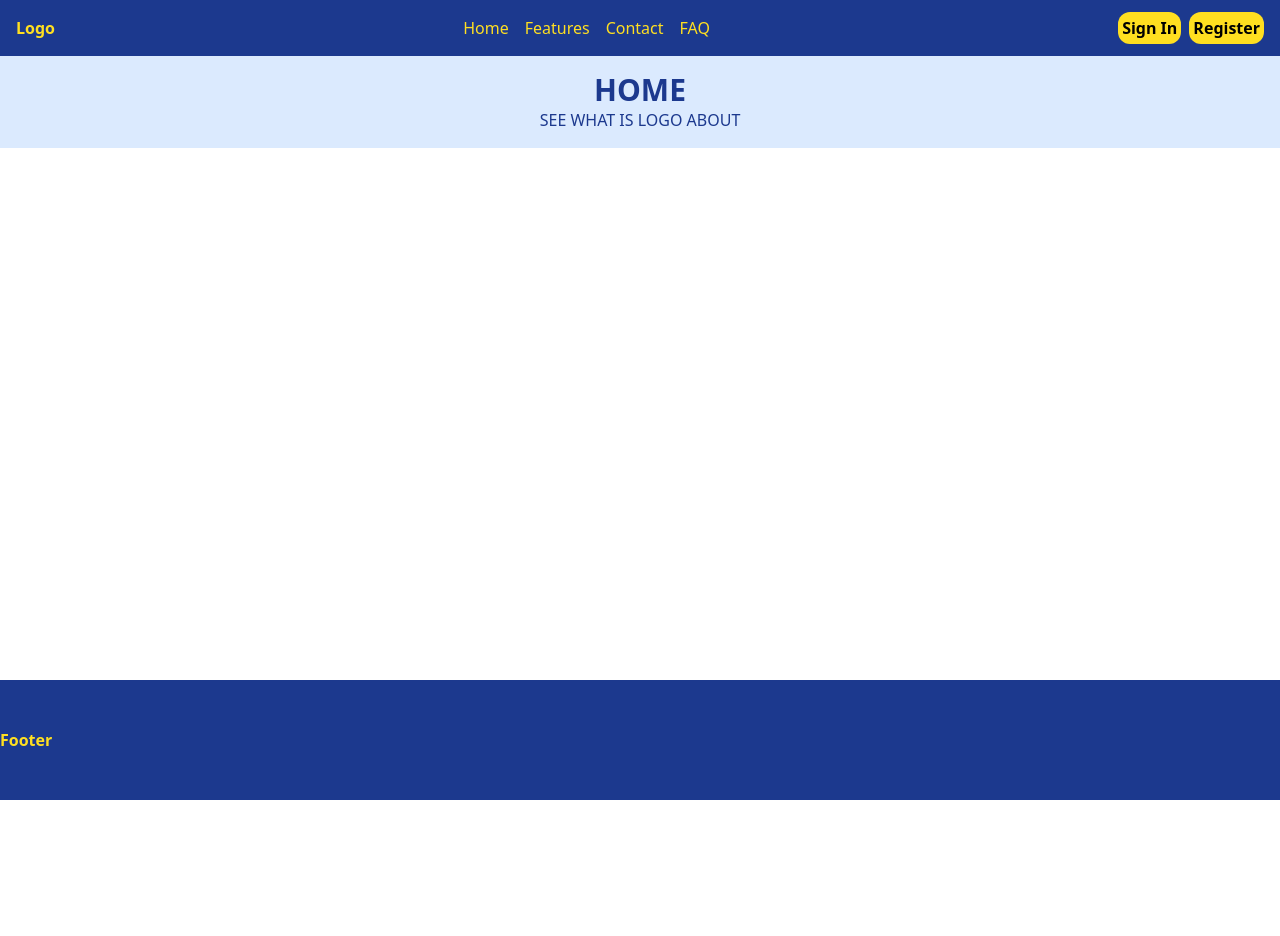
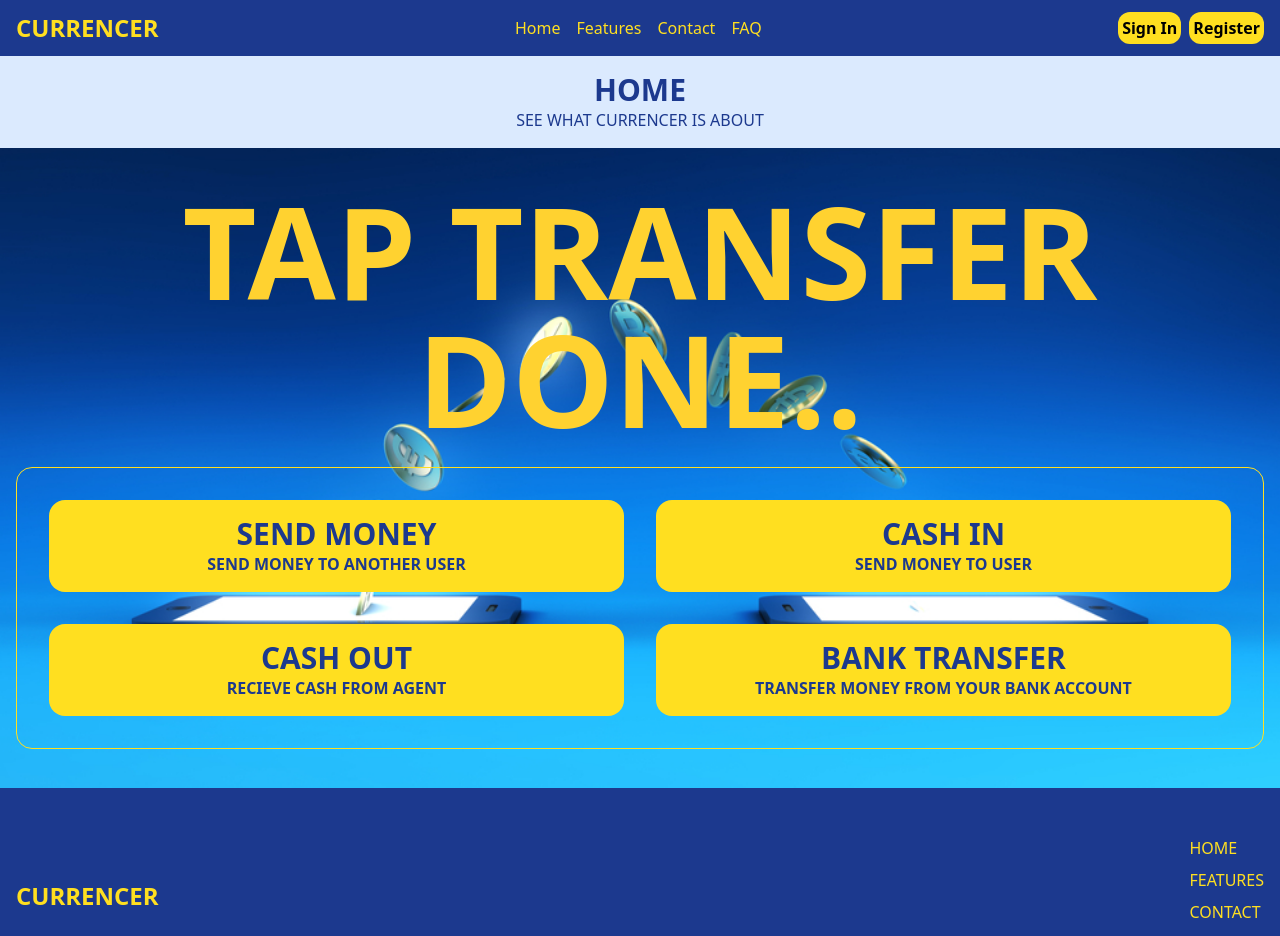
Before and after one commit to nibirnafis/Digital_Wallet_System_Frontend, a React (Vite) app: page / in a window 1280 px wide. Shown: the top 936 px of the page. Before the commit the page ends 800 px from the top, so only its background shows below. Built offline with nearby package versions, Linux system fonts and the light colour scheme.

Commit message:
added all public pages

```diff
--- a/src/App.tsx
+++ b/src/App.tsx
@@ -1,6 +1,6 @@
 import { Outlet } from 'react-router-dom'
 import './App.css'
-import Footer from './shared/components/Footer/Footer'
+import Footer from './shared/components/Footer'
 import Navbar from './shared/components/Navbar/Navbar'
 // import RefreshToken from './features/Auth/components/RefreshToken'
 
--- a/src/features/Modules/User/UserDash.tsx
+++ b/src/features/Modules/User/UserDash.tsx
@@ -26,7 +26,7 @@ const UserDash = () => {
 
     return (
         <>
-        <div className="grow">
+        <div className="grow ">
             <div className="text-blue-900 bg-blue-100 p-4">
                 <p className="text-3xl font-bold text-center">DASHBOARD</p>
                 <p className="text-base text-center">SEE ALL YOUR ACTIVITIES</p>
--- a/src/shared/components/Contact.tsx
+++ b/src/shared/components/Contact.tsx
@@ -4,7 +4,17 @@ const Contact = () => {
         <div className="grow">
             <div className="text-blue-900 bg-blue-100 p-4">
                 <p className="text-3xl font-bold text-center">CONTACT</p>
-                <p className="text-base text-center">SEE HOW TO CONTACT WITH US</p>
+                <p className="text-base text-center">We’re here to help! Reach out to us through any of the options below.</p>
+            </div>
+            <div className="mx-4">
+                <div className="grid grid-row-1 gap-8 text-blue-900 mt-6 max-w-[1280px] border-yellow-300 border-1 rounded-2xl p-8 m-auto">
+                    <div className="bg-yellow-300 p-4 rounded-2xl hover:scale-120 text-center transition delay-150 duration-300 ease-in-out">
+                        <p className="text-3xl font-bold">Send us a Message</p>
+                        <p className="text-base">Email: currencer@gmail.com</p>
+                        <p className="text-base">Phone: 012357894542</p>
+                        <p className="text-base">Whatsapp: 012357894542</p>
+                    </div>
+                </div>
             </div>
         </div>
         </>
--- a/src/shared/components/FAQ.tsx
+++ b/src/shared/components/FAQ.tsx
@@ -7,7 +7,40 @@ const FAQ = () => {
                 <p className="text-3xl font-bold text-center">FAQ's</p>
                 <p className="text-base text-center">SEE FREQUENTLY ASKED QUESTIONS</p>
             </div>
+            <div className="mx-4">
+                <div className="grid grid-row-1 gap-8 text-blue-900 mt-6 max-w-[1280px] border-yellow-300 border-1 rounded-2xl p-8 m-auto">
+                    <div className="bg-yellow-300 p-4 rounded-2xl hover:scale-120 transition delay-150 duration-300 ease-in-out">
+                        <p className="text-3xl font-bold">How can I add money to my wallet?</p>
+                        <p className="text-base">You can add money directly from your linked bank account, debit/credit card, or by giving cash to a registered agent who will load the balance into your wallet.</p>
+                    </div>
+                    <div className="bg-yellow-300 p-4 rounded-2xl hover:scale-120 transition delay-150 duration-300 ease-in-out">
+                        <p className="text-3xl font-bold">How do I send money to another user?</p>
+                        <p className="text-base">Simply log in, choose Send Money, enter the recipient’s phone number or wallet ID, and confirm the transfer. The money will instantly reflect in the recipient’s wallet.</p>
+                    </div>
+                    <div className="bg-yellow-300 p-4 rounded-2xl hover:scale-120 transition delay-150 duration-300 ease-in-out">
+                        <p className="text-3xl font-bold">How does cash out through an agent work?</p>
+                        <p className="text-base">Go to a nearby agent, enter the amount you want to withdraw in your app, confirm the request, and give the confirmation code to the agent. The agent will give you cash immediately.</p>
+                    </div>
+                    <div className="bg-yellow-300 p-4 rounded-2xl hover:scale-120 transition delay-150 duration-300 ease-in-out">
+                        <p className="text-3xl font-bold">Can I deposit cash to my wallet using an agent?</p>
+                        <p className="text-base">Yes. Hand over the cash to a verified agent. The agent will initiate a transaction, and the equivalent balance will appear in your wallet instantly.</p>
+                    </div>
+                    <div className="bg-yellow-300 p-4 rounded-2xl hover:scale-120 transition delay-150 duration-300 ease-in-out">
+                        <p className="text-3xl font-bold">Are there any fees for transactions?</p>
+                        <p className="text-base">1. Send money to users: Usually free or minimal fee. 2. Cash out from agents: A small service charge applies. 3.Add money from bank: Depends on the bank integration. You’ll always see the fee before confirming.</p>
+                    </div>
+                    <div className="bg-yellow-300 p-4 rounded-2xl hover:scale-120 transition delay-150 duration-300 ease-in-out">
+                        <p className="text-3xl font-bold">Is my money safe in the wallet?</p>
+                        <p className="text-base">Yes. Your wallet is protected with PIN/OTP verification, encryption, and transaction monitoring. Even if your phone is lost, your account cannot be accessed without your PIN/password.</p>
+                    </div>
+                    <div className="bg-yellow-300 p-4 rounded-2xl hover:scale-120 transition delay-150 duration-300 ease-in-out">
+                        <p className="text-3xl font-bold">What happens if I send money to the wrong user?</p>
+                        <p className="text-base">Once confirmed, transactions cannot be reversed automatically. Contact our support team immediately; we’ll try to assist, but always double-check recipient details before sending.</p>
+                    </div>
+                </div>
+            </div>
         </div>
+
         </>
     );
 };
--- a/src/shared/components/Features.tsx
+++ b/src/shared/components/Features.tsx
@@ -8,6 +8,24 @@ const Features = () => {
                 <p className="text-3xl font-bold text-center">FEATURES</p>
                 <p className="text-base text-center">SEE ALL YOUR FEATURES</p>
             </div>
+            <div className="grid grid-cols-1 md:grid-cols-2 gap-8 text-blue-900 mt-6 max-w-[1280px] border-yellow-300 border-1 rounded-2xl p-8  m-auto">
+                <div className="bg-yellow-300 p-4 rounded-2xl hover:scale-120 transition delay-150 duration-300 ease-in-out">
+                    <p className="text-3xl font-bold">SEND MONEY</p>
+                    <p className="text-base">SEND MONEY TO ANOTHER USER</p>
+                </div>
+                <div className="bg-yellow-300 p-4 rounded-2xl hover:scale-120 transition delay-150 duration-300 ease-in-out">
+                    <p className="text-3xl font-bold">CASH IN</p>
+                    <p className="text-base">SEND MONEY TO USER</p>
+                </div>
+                <div className="bg-yellow-300 p-4 rounded-2xl hover:scale-120 transition delay-150 duration-300 ease-in-out">
+                    <p className="text-3xl font-bold">CASH OUT</p>
+                    <p className="text-base">RECIEVE CASH FROM AGENT</p>
+                </div>
+                <div className="bg-yellow-300 p-4 rounded-2xl hover:scale-120 transition delay-150 duration-300 ease-in-out">
+                    <p className="text-3xl font-bold">BANK TRANSFER</p>
+                    <p className="text-base">TRANSFER MONEY FROM YOUR BANK ACCOUNT</p>
+                </div>
+            </div>
         </div>
         </>
     );
--- /dev/null
+++ b/src/shared/components/Footer.tsx
@@ -0,0 +1,19 @@
+
+const Footer = () => {
+    return (
+        <div className="bg-blue-900 w-full py-12 px-4">
+            <div className="flex flex-col items-center md:flex-row md:justify-between max-w-[1280px] m-auto">
+                <p className="font-bold text-yellow-300 text-lg md:text-2xl">CURRENCER</p>
+
+                <div className="flex md:flex-col text-yellow-300 gap-2">
+                    <p>HOME</p>
+                    <p>FEATURES</p>
+                    <p>CONTACT</p>
+                    <p>FAQ</p>
+                </div>
+            </div>
+        </div>
+    );
+};
+
+export default Footer;
--- a/src/shared/components/Footer/Footer.tsx
+++ /dev/null
@@ -1,13 +0,0 @@
-
-const Footer = () => {
-    return (
-        <div className="bg-blue-900 w-full py-12 mt-8">
-            <div className="flex justify-between max-w-[1280px] m-auto">
-                <p className="font-bold text-yellow-300">Footer</p>
-            </div>
-
-        </div>
-    );
-};
-
-export default Footer;
--- a/src/shared/components/Home.tsx
+++ b/src/shared/components/Home.tsx
@@ -4,10 +4,39 @@ const Home = () => {
 
     return (
         <>
-        <div className="grow">
+        <div className="grow ">
             <div className="text-blue-900 bg-blue-100 p-4">
                 <p className="text-3xl font-bold text-center">HOME</p>
-                <p className="text-base text-center">SEE WHAT IS LOGO ABOUT</p>
+                <p className="text-base text-center">SEE WHAT CURRENCER IS ABOUT</p>
+            </div>
+            <div className="flex flex-col justify-center md:flex-col items-center">
+
+                <img className="w-full" src="/src/assets/cover.jpg" alt="" />
+
+
+                <div className="lg:absolute py-12 text-amber-300 font-bold text-center text-5xl md:text-9xl max-w-[1280px] mx-4">
+                    <p >TAP TRANSFER DONE..</p>
+
+                    <div className="grid grid-cols-1 md:grid-cols-2 gap-8 text-blue-900 mt-6 max-w-[1280px] border-yellow-300 border-1 rounded-2xl p-8  m-auto">
+                        <div className="bg-yellow-300 p-4 rounded-2xl hover:scale-120 transition delay-150 duration-300 ease-in-out">
+                            <p className="text-3xl font-bold">SEND MONEY</p>
+                            <p className="text-base">SEND MONEY TO ANOTHER USER</p>
+                        </div>
+                        <div className="bg-yellow-300 p-4 rounded-2xl hover:scale-120 transition delay-150 duration-300 ease-in-out">
+                            <p className="text-3xl font-bold">CASH IN</p>
+                            <p className="text-base">SEND MONEY TO USER</p>
+                        </div>
+                        <div className="bg-yellow-300 p-4 rounded-2xl hover:scale-120 transition delay-150 duration-300 ease-in-out">
+                            <p className="text-3xl font-bold">CASH OUT</p>
+                            <p className="text-base">RECIEVE CASH FROM AGENT</p>
+                        </div>
+                        <div className="bg-yellow-300 p-4 rounded-2xl hover:scale-120 transition delay-150 duration-300 ease-in-out">
+                            <p className="text-3xl font-bold">BANK TRANSFER</p>
+                            <p className="text-base">TRANSFER MONEY FROM YOUR BANK ACCOUNT</p>
+                        </div>
+                    </div>
+                </div>
+
             </div>
         </div>
         </>
--- a/src/shared/components/Navbar/Navbar.tsx
+++ b/src/shared/components/Navbar/Navbar.tsx
@@ -11,11 +11,11 @@ const Navbar = () => {
     return (
         <div className="bg-blue-900 w-full sticky top-0 py-3 px-4">
             <div className="flex justify-between items-center max-w-[1280px] m-auto ">
-                <p className="font-bold text-yellow-300">Logo</p>
+                <p className="font-bold text-lg text-yellow-300 md:text-2xl">CURRENCER</p>
                 <NavRoutes></NavRoutes>
                 {
                     !user &&
-                    <div className="flex gap-2">
+                    <div className="hidden md:flex gap-2">
                         <NavLink to='/login'><SmallButton title="Sign In"></SmallButton></NavLink>
                         <NavLink to='/register'><SmallButton title="Register"></SmallButton></NavLink>
                     </div>
```
Also changed, not shown: src/shared/components/Navbar/NavRoutes.tsx (+13 -0 lines), src/assets/cover.jpg (added).
